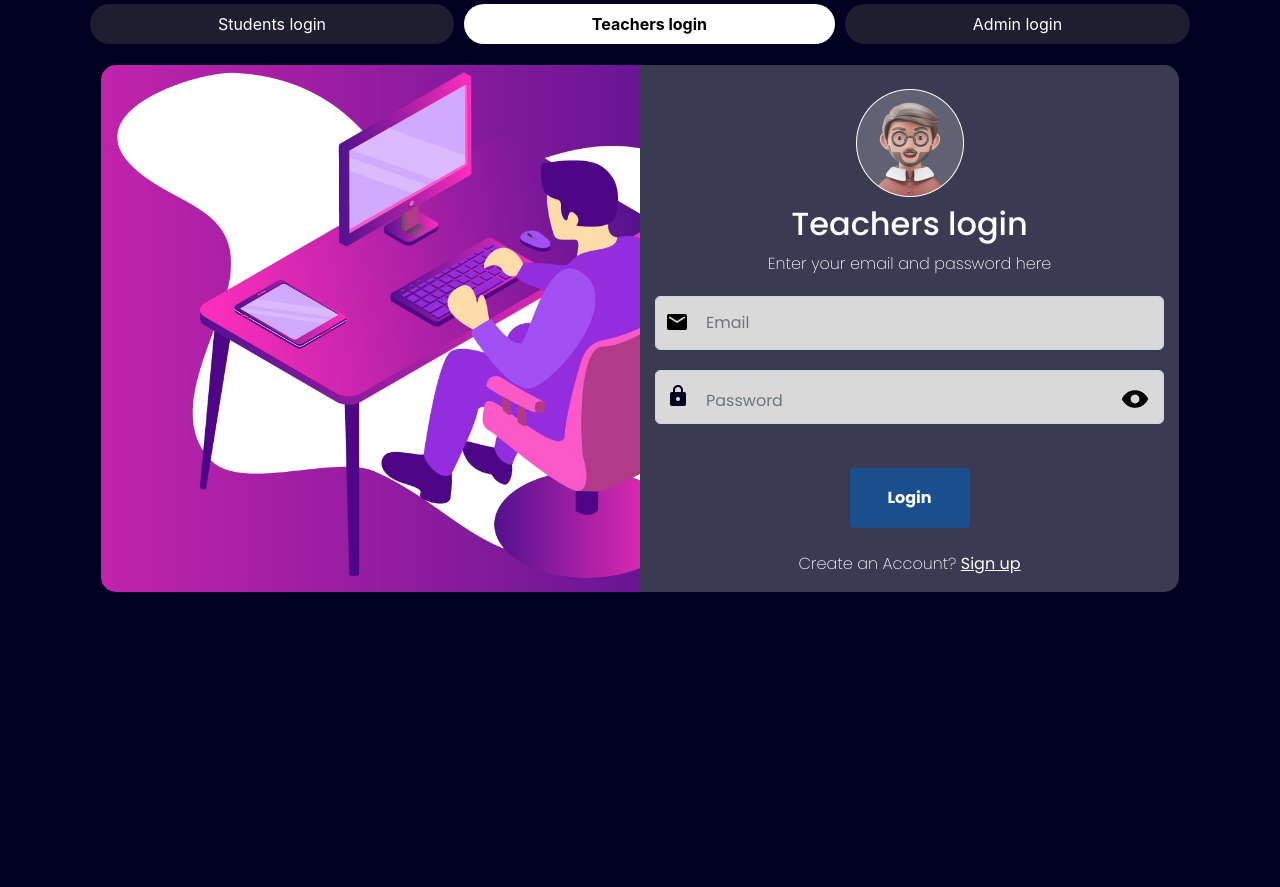
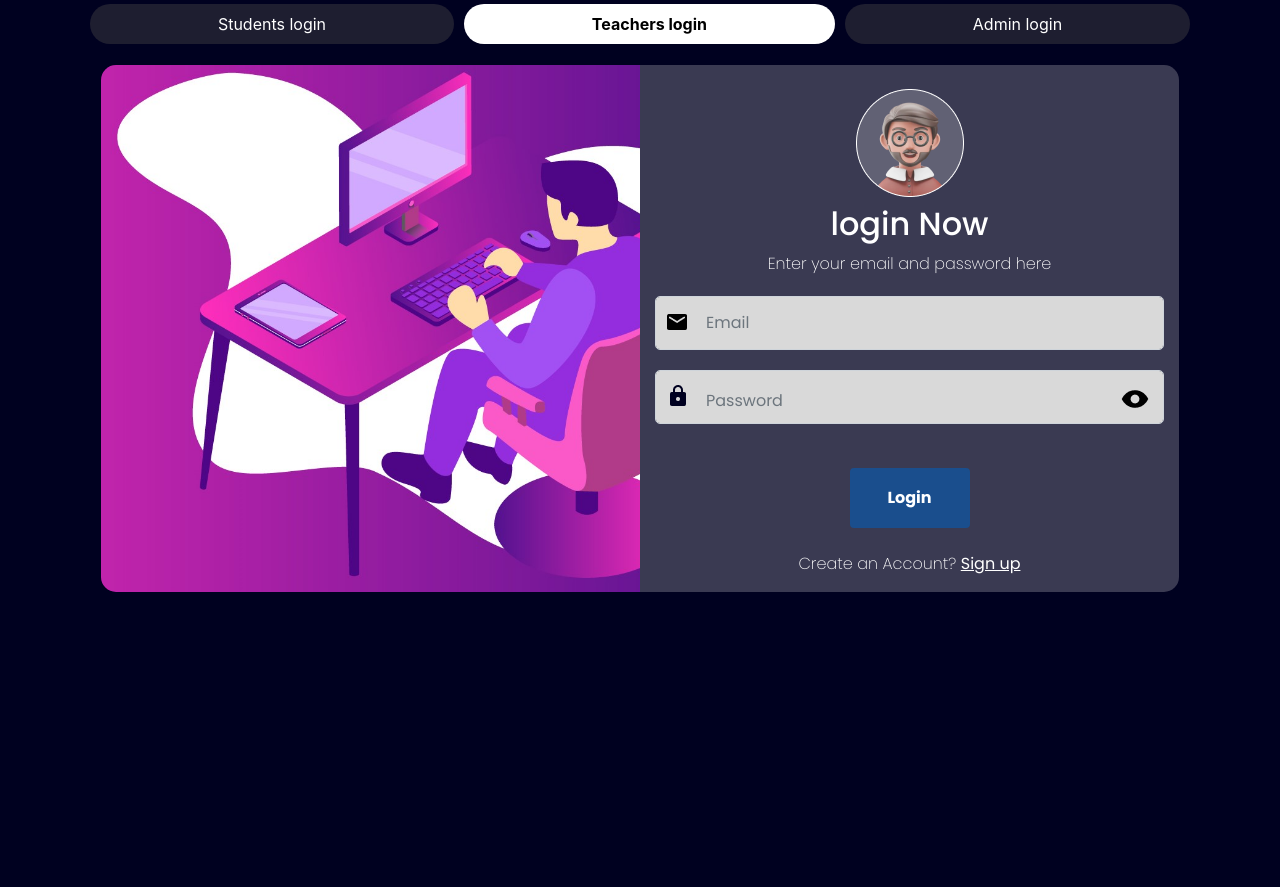
Before and after one commit to tsramji/Quiz, a PHP site: page /tlogin.php in a window 1280 px wide. Shown: the part 155-1042 px from the top of the page. Run offline with PHP 8.4, Linux system fonts and the light colour scheme.

Commit message:
admin modules updated

```diff
--- a/aotp.html
+++ b/aotp.html
@@ -56,7 +56,7 @@
                 <img src="img/adm.png" alt="" width="108px" height="108px">
                 <h2 class="pt-2"> Admin Authentication</h2>
                 <p>Enter your OTP here</p>
-                <form action="tlogin.html" id="myForm">
+                <form action="tlogin.php" id="myForm">
                     <div class="otp-container">
                         <input type="number" class="otp-input" maxlength="1" id="otp1" oninput="moveFocus(this, 'otp2')" onkeydown="moveFocusOnBackspace(event, this, 'otp1')" required>
                         <input type="number" class="otp-input" maxlength="1" id="otp2" oninput="moveFocus(this, 'otp3')" onkeydown="moveFocusOnBackspace(event, this, 'otp1')" required>
--- a/tlogin.php
+++ b/tlogin.php
@@ -99,7 +99,7 @@ if(isset($_POST['submit1'])){
                     <div class="tlogin-back col-6 d-none d-sm-block"></div>
                     <div class="col-md-6 col-lg-6 col-sm-12 col-xs-12 justify-content-center  text-center pt-4 content" style="color: white;">
                         <img src="img/teach.png" alt="" width="108px" height="108px">
-                        <h2 class="pt-2">Teachers login</h2>
+                        <h2 class="pt-2">login Now</h2>
                         <p>Enter your email and password here</p>
                         <form action="" method="post" id="myForm">
                             <div class="input-container">
```
